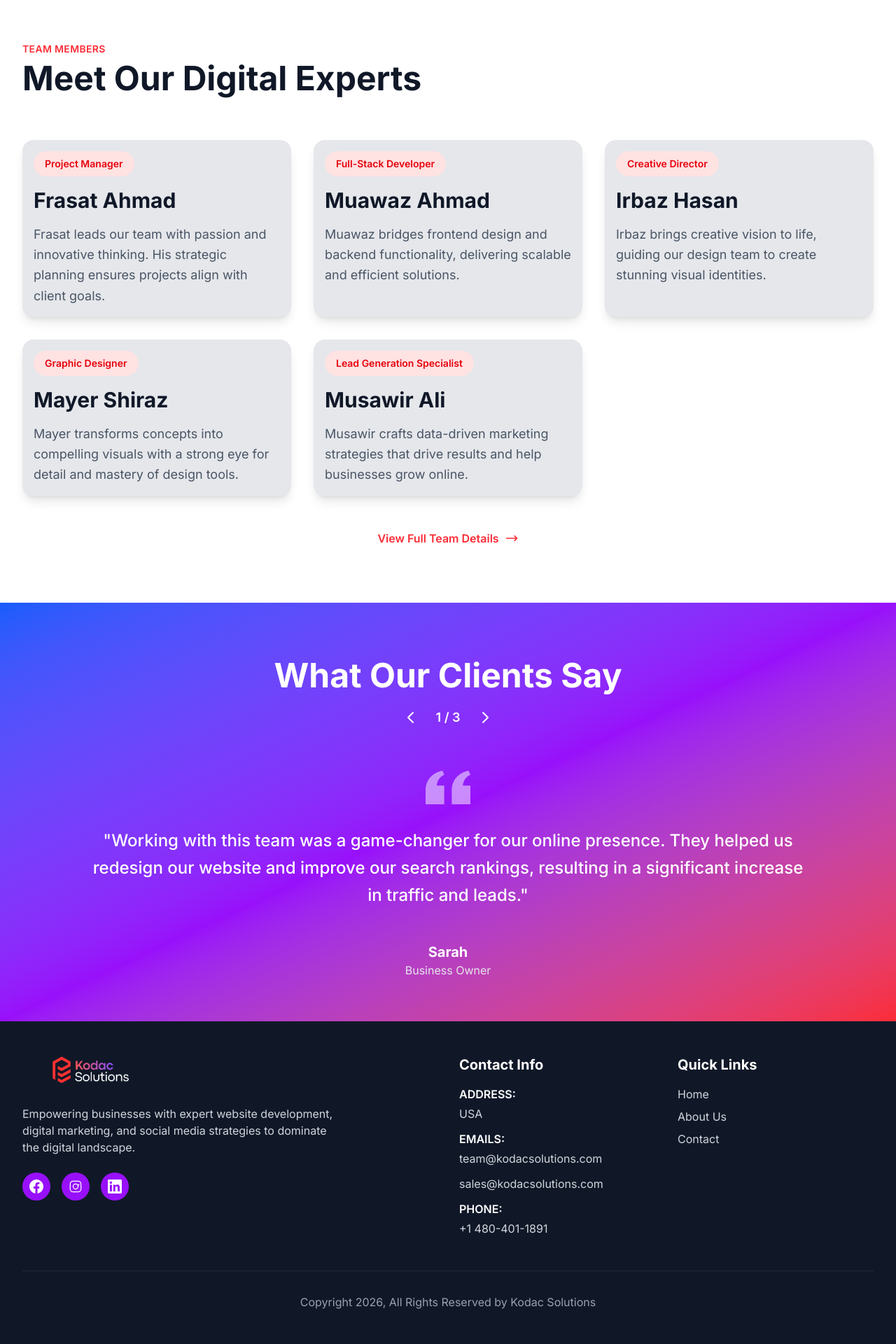
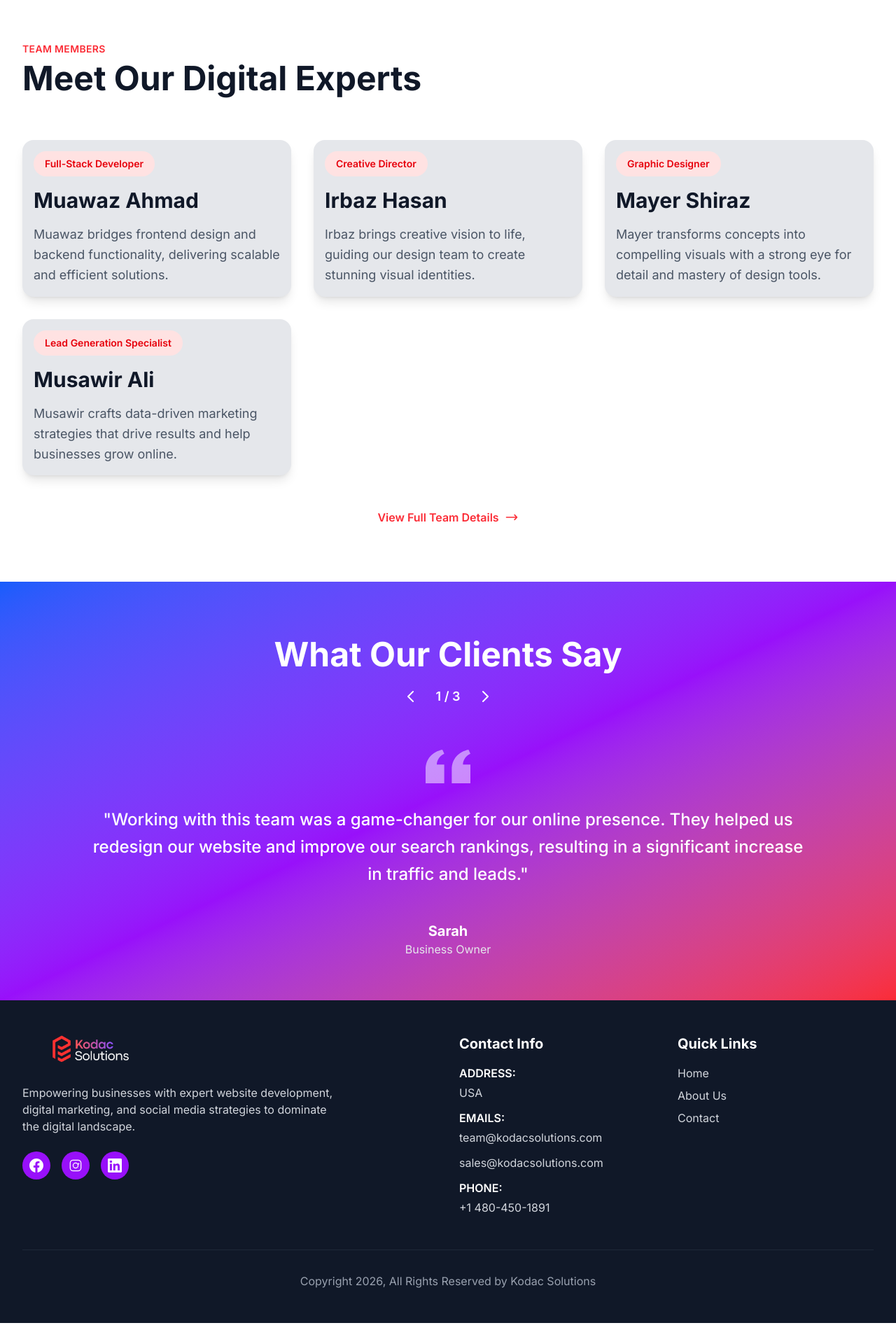
Before and after one commit to muawaz-dev/Kodac-Solutions, a Next.js app: page / in a window 1280 px wide. Shown: the part 3574-5494 px from the top of the page at 70% size. After the commit the page ends 5464 px from the top, so only its background shows below. Built offline with nearby package versions, Linux system fonts and the light colour scheme.

Commit message:
Removed frasat card from home page also changed number

```diff
--- a/app/contact/page.tsx
+++ b/app/contact/page.tsx
@@ -109,8 +109,8 @@ export default function ContactPage() {
                   </div>
                   <div>
                     <h3 className="text-lg font-bold text-gray-900 mb-1">Phone</h3>
-                    <a href="tel:+14804011891" className="text-red-500 hover:text-red-600">
-                      +1 480-401-1891
+                    <a href="tel:+14804501891" className="text-red-500 hover:text-red-600">
+                      +1 480-450-1891
                     </a>
                   </div>
                 </div>
--- a/components/Footer.tsx
+++ b/components/Footer.tsx
@@ -85,8 +85,8 @@ export default function Footer() {
               </div>
               <div>
                 <p className="font-semibold text-white mb-1">PHONE:</p>
-                <a href="tel:+14804011891" className="hover:text-red-500 transition-colors">
-                  +1 480-401-1891
+                <a href="tel:+14804501891" className="hover:text-red-500 transition-colors">
+                  +1 480-450-1891
                 </a>
               </div>
             </div>
--- a/components/TeamPreview.tsx
+++ b/components/TeamPreview.tsx
@@ -5,11 +5,11 @@ import Link from 'next/link';
 
 export default function TeamPreview() {
 const teamMembers = [
-  {
-    name: 'Frasat Ahmad',
-    role: 'Project Manager',
-    description: 'Frasat leads our team with passion and innovative thinking. His strategic planning ensures projects align with client goals.',
-  },
+  // {
+  //   name: 'Frasat Ahmad',
+  //   role: 'Project Manager',
+  //   description: 'Frasat leads our team with passion and innovative thinking. His strategic planning ensures projects align with client goals.',
+  // },
   {
     name: 'Muawaz Ahmad',
     role: 'Full-Stack Developer',
```
